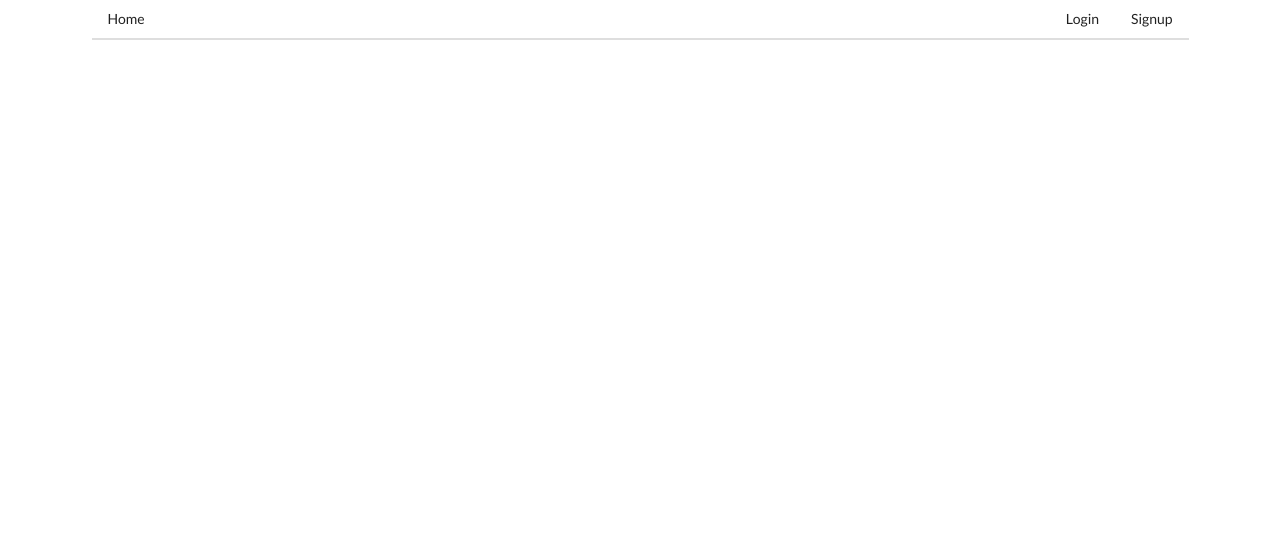
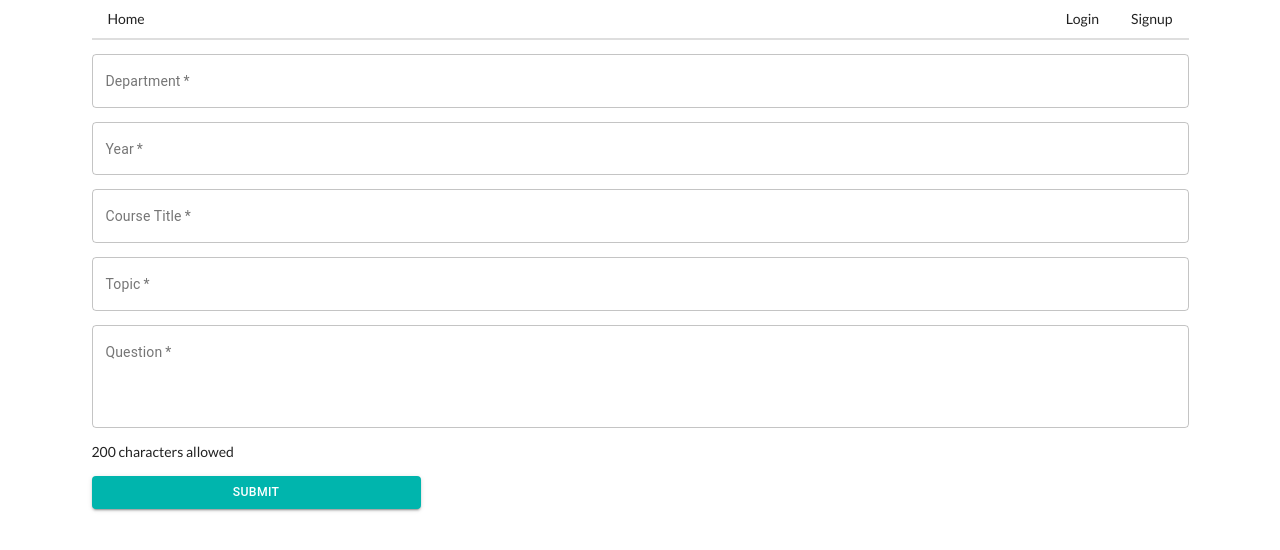
Before and after one commit to MLH-Sprint-1/mlh-sprint-1, a React (Create React App) app in the folder client/: page /question in a window 1280 px wide. Shown: the top 550 px of the page. Built offline with nearby package versions, Linux system fonts and the light colour scheme.

Commit message:
Added text area for inputting question

```diff
--- a/client/src/App.css
+++ b/client/src/App.css
@@ -1,6 +1,15 @@
+
+/* Choices component */
 .choices-jumbo{
   background-color: #00b5ad;
   text-align: center;
   margin: 50px 0;
   color: white;
 }
+
+/* Question component */
+.question-btn{
+  width: 30%;
+  background-color: #00b5ad !important;
+  color : white !important;
+}
--- a/client/src/components/App.js
+++ b/client/src/components/App.js
@@ -5,6 +5,7 @@ import Home from './Home';
 import Login from './Login';
 import Signup from './Signup';
 import Choice from './Choice'
+import Question from './Question'
 
 const App = () => {
 
@@ -19,6 +20,9 @@ const App = () => {
             <Route exact path='/'>
               <Choice/>
             </Route>
+            <Route exact path='/question'>
+              <Question />
+            </Route>
             <Route path="/login" exact component={Login} />
             <Route path="/signup" exact component={Signup} />
 
--- a/client/src/components/Choice.js
+++ b/client/src/components/Choice.js
@@ -6,7 +6,7 @@ function Choice(){
 
   return (
     <div>
-      {choices.map((item) => <ChoiceItem text ={item}/>)}
+      {choices.map((item) => <ChoiceItem key={item} text ={item}/>)}
     </div>
   )
 }
--- a/client/src/components/ChoiceItem.js
+++ b/client/src/components/ChoiceItem.js
@@ -3,9 +3,9 @@ import React from 'react'
 function ChoiceItem(props) {
 
   return (
-    <div class="jumbotron jumbotron-fluid choices-jumbo">
-      <div class="container">
-        <h1 class="display-4">{props.text}</h1>
+    <div className="jumbotron jumbotron-fluid choices-jumbo">
+      <div className="container">
+        <h1 className="display-4">{props.text}</h1>
       </div>
     </div>
   )
--- a/client/src/components/Question.js
+++ b/client/src/components/Question.js
@@ -1,13 +1,14 @@
 import React, {useState} from 'react'
+import {TextField, Button} from '@material-ui/core'
 import QuestionInput from './QuestionInput'
 
 function Question(){
-  let questionDetails = ['Department', 'Year', 'Course Title', 'Topic', 'Question']
   let [department, setDep] = useState('')
   let [year, setYear] = useState('')
   let [course, setCourse] = useState('')
   let [topic, setTopic] = useState('')
   let [question, setQuestion] = useState('')
+  let [length, setLength] = useState(200)
 
   function handleDep(e){
     setDep(e.target.value)
@@ -23,11 +24,33 @@ function Question(){
   }
   function handleQuestion(e){
     setQuestion(e.target.value)
+    setLength(200 - e.target.value.length)
+  }
+  let questionDetails = ['Department', 'Year', 'Course Title', 'Topic']
+  let stateNames = [department, year, course, topic]
+  let stateHandlers = [handleDep, handleYear, handleCourse, handleTopic]
+
+  function handleSubmit(e){
+    e.preventDefault()
+
+
   }
 
   return (
     <div>
-      <form>
+      <form onSubmit ={handleSubmit}>
+        {questionDetails.map((item, index) =>
+          <QuestionInput key={item} attr ={item} input ={stateNames[index]} inputHandler ={stateHandlers[index]}/>
+        )}
+        <div className='form-group'>
+          <TextField required fullWidth multiline name='question' type='question' label='Question' variant = 'outlined'
+            value = {question} onChange={handleQuestion} rows={4}/>
+        </div>
+        <p>{length} characters allowed</p>
+
+        <Button type='submit' className ='question-btn' variant='contained' >
+            SUBMIT
+        </Button>
 
       </form>
     </div>
--- a/client/src/components/QuestionInput.js
+++ b/client/src/components/QuestionInput.js
@@ -1,7 +1,6 @@
 import React from 'react'
 import {TextField} from '@material-ui/core'
 
-//Form input component for the register component
 
 function QuestionInput(props){
 
```
